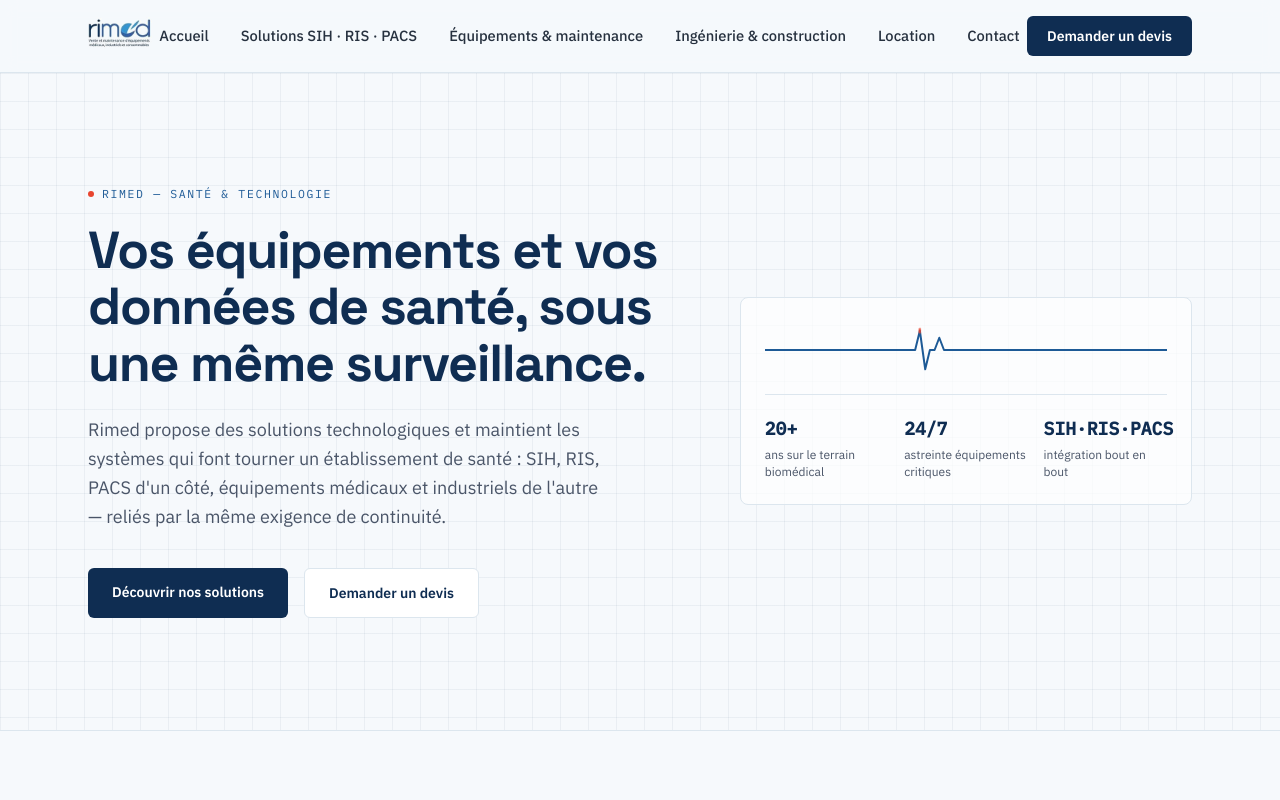
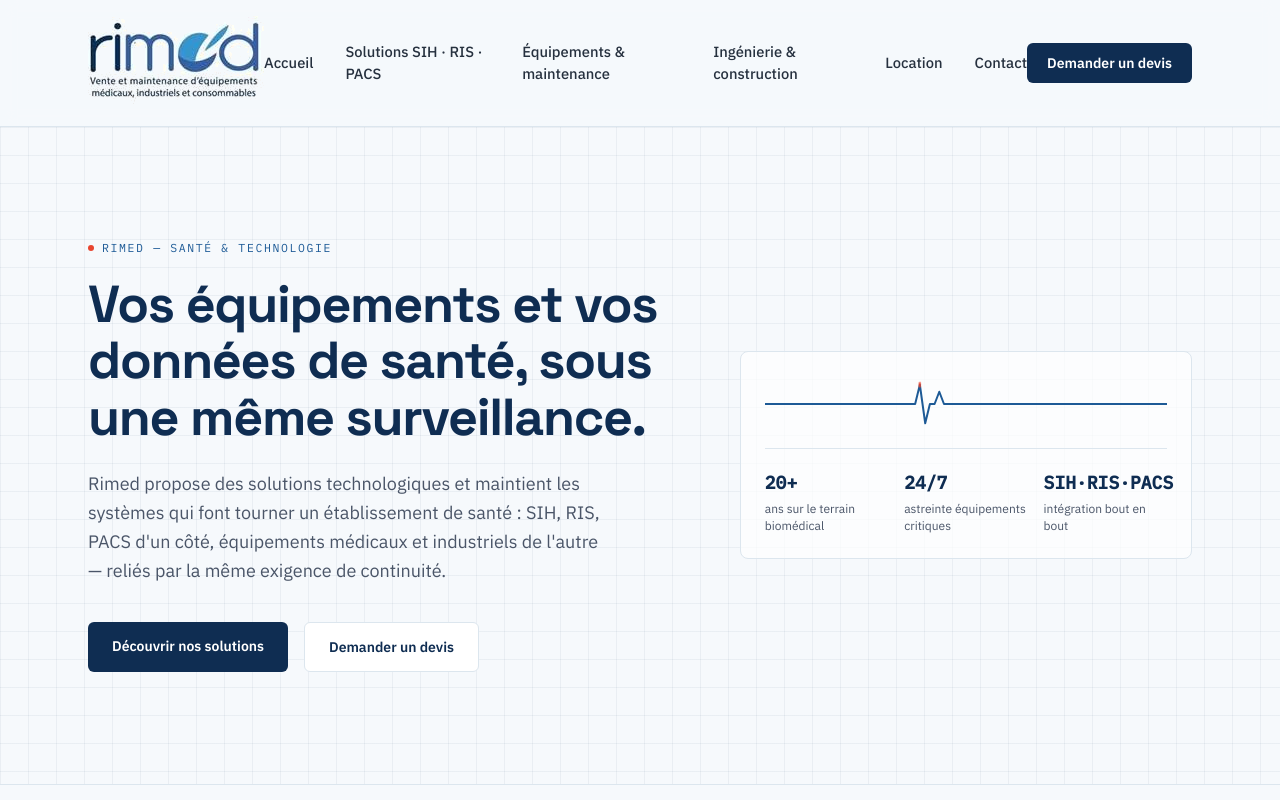
Before and after one commit to raphsonic18/rimed-site, a Next.js app: page / in a window 1280 px wide. Shown: the top 800 px of the page. Built offline with nearby package versions, Linux system fonts and the light colour scheme.

Commit message:
ajustement h-full

```diff
--- a/components/Logo.tsx
+++ b/components/Logo.tsx
@@ -10,10 +10,10 @@
       <Image
         src="/logo.png"
         alt="Rimed — vente et maintenance d'équipements médicaux, industriels et consommables"
-        width={200}
-        height={100}
+        width={176}
+        height={88}
         priority
-        className="h-8 w-auto"
+        className="h-full w-auto"
       />
       <span className="sr-only">— solutions SIH, RIS, PACS et équipements biomédicaux</span>
     </span>
```
